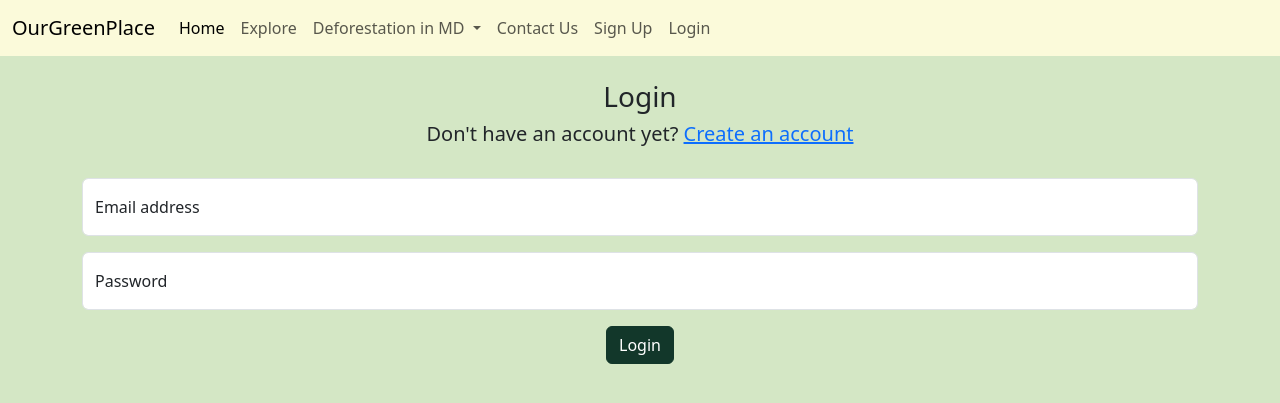
After one commit to aliyahsmith-bradley/OurGreenPlace_SeniorCapstone, a Flask app: page /login in a window 1280 px wide. The commit adds this page. Shown: the top 403 px of the page. Run offline with Flask 3, Linux system fonts and the light colour scheme; some libraries are stand-ins or nearby versions.

Commit message:
Login Page added, could use additional formatting

```diff
--- a/website/templates/base.html
+++ b/website/templates/base.html
@@ -66,6 +66,10 @@
           </li>
           <li class="nav-item">
             <a class="nav-link" href="/signup">Sign Up</a>
+          </li>
+          <li class="nav-item">
+            <a class="nav-link" href="/login">Login</a>
+          </li>
         </ul>
       </div>
     </div>
--- /dev/null
+++ b/website/templates/views/login.html
@@ -0,0 +1,34 @@
+{% extends 'base.html' %}
+{% block title %}Loin Page{% endblock title %}
+
+{% block content %}
+<form method="POST">
+  <br/>
+  <h3 align="center">Login</h3>
+  <h5 align="center">Don't have an account yet? <a href="/signup">Create an account</a></h5>
+  <br/>
+  <div class="form-floating mb-3">
+    <input
+      type="email"
+      class="form-control"
+      id="email"
+      placeholder="name@example.com"
+    />
+    <label for="email">Email address</label>
+  </div>
+  <div class="form-floating mb-3">
+    <input
+      type="password"
+      class="form-control"
+      id="password"
+      placeholder="1234"
+    />
+    <label for="password">Password</label>
+  </div>
+  <div class="row justify-content-center">
+    <div class="col-md-6 text-center">
+        <button type="submit" class="btn btn-primary" style="background-color: #12372A; border-color: #12372A;">Login</button>
+    </div>
+  </div>
+</form>
+{% endblock %}
--- a/website/templates/views/signup.html
+++ b/website/templates/views/signup.html
@@ -5,7 +5,7 @@
 <form method="POST">
   <br/>
   <h3 align="center">Sign Up</h3>
-  <h5 align="center">Already have an account? <a href="login.html">Login</a></h5>
+  <h5 align="center">Already have an account? <a href="/login">Login</a></h5>
   <br/>
   <div class="row g-3">
     <div class="col-md-6">
--- a/website/views.py
+++ b/website/views.py
@@ -67,3 +67,7 @@ def contact():
 @views.route("/signup")
 def signup():
     return render_template("views/signup.html")
+
+@views.route("/login")
+def login():
+    return render_template("views/login.html")
```
